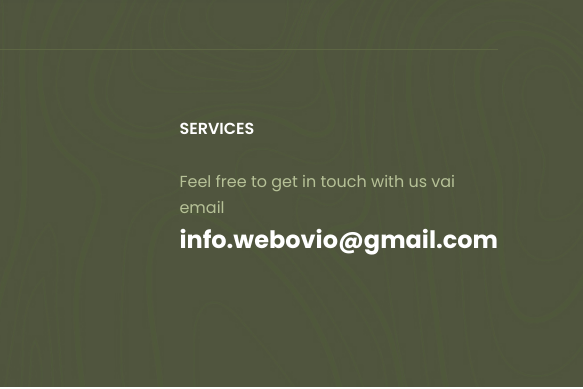
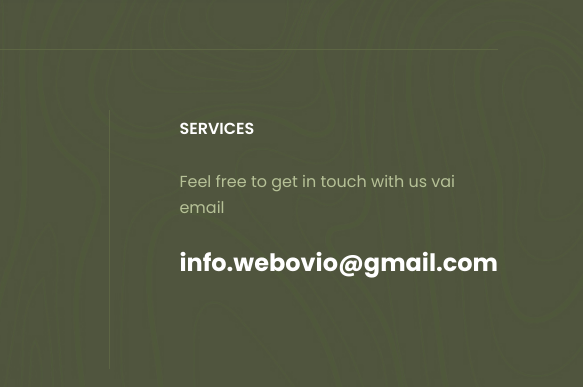
Before and after one commit to Azizbek98/Small-Website-Layouts, a plain HTML site: page Webovio - First Project/index.html in a window 1280 px wide. Shown: the part 2144-2533 px from the top of the page, 697-1280 px from the left. Drawn offline with Linux system fonts and the light colour scheme.

Commit message:
feat: adding some changes to footer-middle (Webovio)

```diff
--- a/Webovio - First Project/css/style.css
+++ b/Webovio - First Project/css/style.css
@@ -274,10 +274,25 @@ img {
 }
 
 .footer-middle {
+  --grid-gap: 70px;
   display: grid;
-  gap: 70px;
+  gap: var(--grid-gap);
   grid-template-columns: repeat(4, 1fr);
   padding-top: 60px;
+}
+
+.footer-column:last-child {
+  position: relative;
+}
+
+.footer-column:last-child::before {
+  content: "";
+  position: absolute;
+  top: 0;
+  left: calc(-1 * var(--grid-gap));
+  width: 1px;
+  height: 100%;
+  background-color: #5d6544;
 }
 
 .footer-title {
@@ -300,12 +315,15 @@ img {
 
 .footer-text {
   margin: 0;
+  margin-bottom: 23px;
   font-size: 16px;
   line-height: 26px;
   color: #b6c197;
 }
 
 .footer-mail {
+  display: inline-block;
+  margin-bottom: 24px;
   font-weight: 700;
   font-size: 24px;
   line-height: 38px;
```
